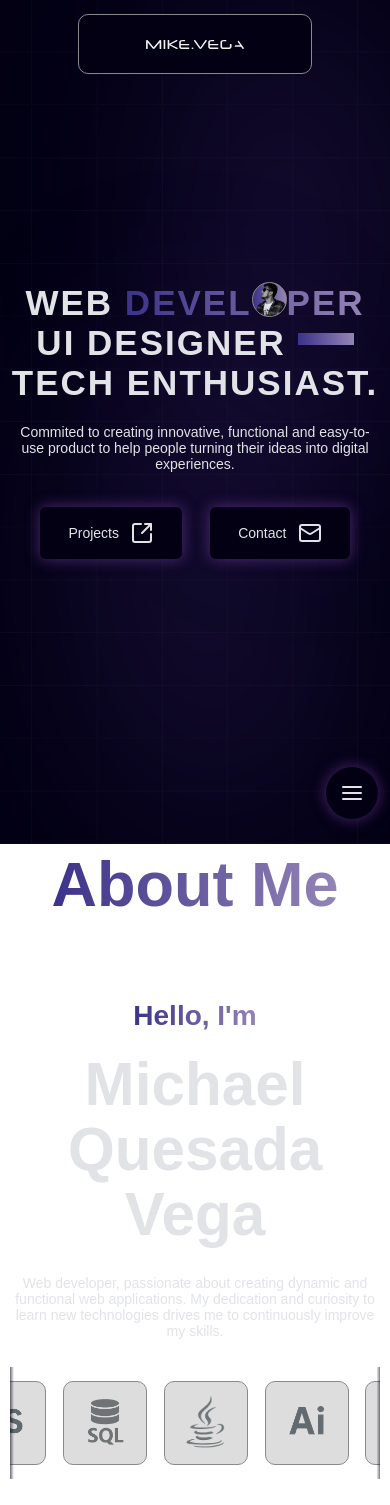
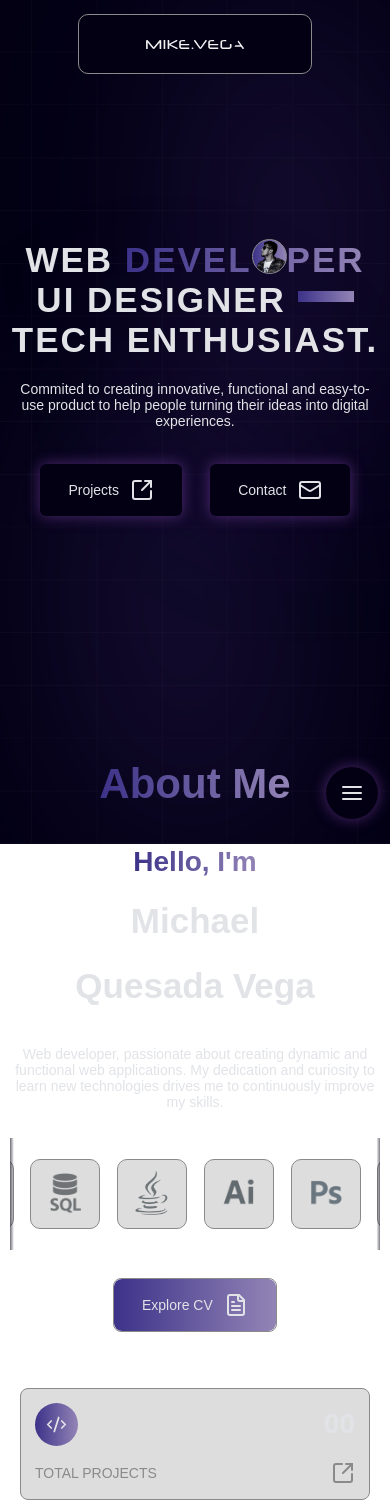
Before and after one commit to mikequeve/fullStack-portfolio-frontend-v2.0.0, a Next.js app: page / in a window 390 px wide. Shown: the top 1505 px of the page. Built offline with nearby package versions, Linux system fonts and the light colour scheme; no server answers.

Commit message:
style: fixing style bugs on mobile screens

```diff
--- a/app/globals.css
+++ b/app/globals.css
@@ -55,7 +55,7 @@ h6 {
 }
 
 h2 {
-  font-size: 4.5rem;
+  font-size: 4rem;
   background: var(--gradient);
   background-clip: text;
   -webkit-background-clip: text;
@@ -181,6 +181,10 @@ a {
     font-size: 5rem;
   }
 
+  h2 {
+    font-size: 3rem;
+  }
+
   h3 {
     font-size: 2rem;
   }
@@ -217,8 +221,4 @@ a {
     text-align: center;
     gap: 1.5rem;
   }
-
-  .section__subtitle .subtitle {
-    line-height: 80px;
-  }
 }
--- a/components/About/About.css
+++ b/components/About/About.css
@@ -1,5 +1,5 @@
-.site__about {
-  min-height: 100vh;
+.site__about .container {
+  gap: 1rem;
 }
 
 .about__content {
@@ -19,17 +19,18 @@
   background-clip: text;
   -webkit-background-clip: text;
   -webkit-text-fill-color: transparent;
-  line-height: 100px;
+  line-height: 80px;
 }
 
 .about__text-container span {
-  font-size: 4.3rem;
+  font-size: 2.5rem;
   font-family: 'Oswald Variable', sans-serif;
   font-weight: bold;
   color: var(--text-color);
   margin-top: -1rem;
   line-height: 65px;
   text-align: center;
+  text-wrap: balance;
 }
 
 .about__text-container p {
@@ -74,20 +75,20 @@
   top: 50%;
   transform: translateY(-50%);
   left: -12rem;
-  width: 6rem;
-  height: 6rem;
+  width: 5rem;
+  height: 5rem;
   animation: scrollLeft 50s linear infinite;
   text-align: center;
   backdrop-filter: var(--blur);
 
   img {
-    width: 7rem;
+    width: 6rem;
   }
 }
 
 @keyframes scrollLeft {
   to {
-    left: max(calc(6rem * 10), 100%);
+    left: max(calc(5rem * 10), 100%);
   }
 }
 
@@ -180,6 +181,10 @@
     line-height: 120px;
   }
 
+  .about__text-container span {
+    font-size: 4rem;
+  }
+
   .about__text-container span,
   .about__text-container p {
     text-align: start;
--- a/components/Contact/Contact.css
+++ b/components/Contact/Contact.css
@@ -24,7 +24,7 @@
   flex-wrap: wrap;
   gap: 1.5rem;
   width: 100%;
-  margin-top: 3rem;
+  margin-top: 1rem;
 }
 
 .form__container {
--- a/components/Hero/Hero.css
+++ b/components/Hero/Hero.css
@@ -1,8 +1,9 @@
 .hero__section {
-  min-height: 100vh;
+  height: 90vh;
 }
 
 .hero__section .container {
+  position: relative;
   padding-top: 4rem;
   padding-bottom: 60px;
   gap: initial;
@@ -63,7 +64,7 @@
 
 .scroll__down {
   position: absolute;
-  bottom: 2vh;
+  bottom: 5vh;
   left: 50%;
   transform: translateX(-50%);
   width: 10rem;
@@ -88,6 +89,7 @@
 @media (width >=1024px) {
   .hero__section {
     position: relative;
+    height: 100vh;
   }
 
   .hero__section .container {
--- a/messages/es.json
+++ b/messages/es.json
@@ -23,7 +23,7 @@
   },
   "About": {
     "title": "Sobre Mi",
-    "greeting": "Hola, Soy",
+    "greeting": "Hola, me llamo",
     "name": "Michael Quesada Vega",
     "text": "Desarrollador web apasionado por crear aplicaciones web funcionales y dinámicas. Mi dedicación y curiosidad por aprender me impulsan a estar siempre mejorando mis habilidades.",
     "button": "Explorar CV",
```
